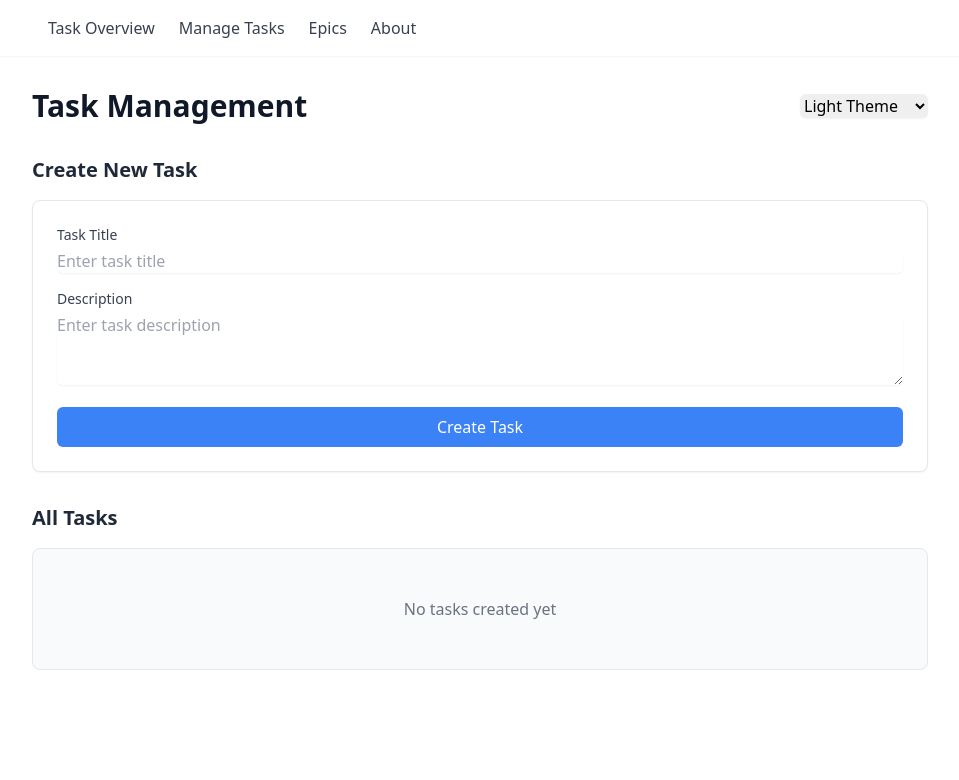
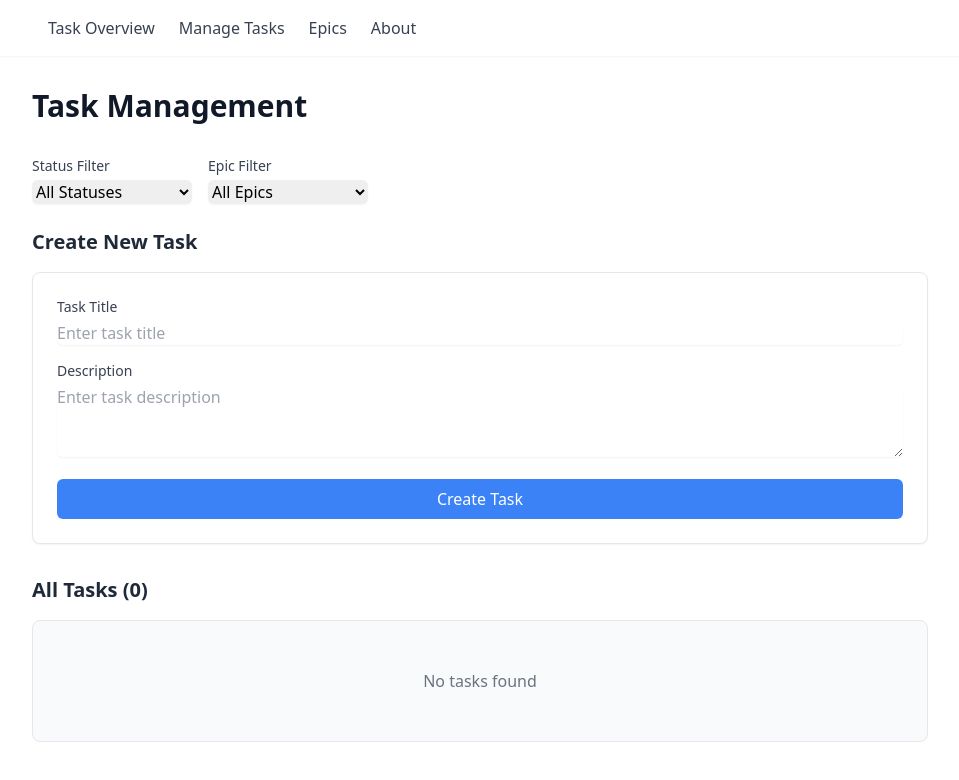
Before and after one commit to fractal-bootcamp/isaac.global-todos, a React (Vite) app in the folder frontend/: page /manage in a window 1280 px wide. Shown: the top 780 px of the page, without its empty margins (160-1119 px from the left). Built offline with nearby package versions, Linux system fonts and the light colour scheme.

Commit message:
refactor: remove theme code, add to task management

```diff
--- a/frontend/src/components/TaskEditSubview.tsx
+++ b/frontend/src/components/TaskEditSubview.tsx
@@ -8,7 +8,7 @@ interface TaskEditSubviewProps {
 }
 
 export const TaskEditSubview = ({ taskId, onClose }: TaskEditSubviewProps) => {
-    const { tasks, themes, updateTask } = useTaskStore();
+    const { tasks, updateTask } = useTaskStore();
     const task = tasks.find(t => t.id === taskId);
 
     if (!task) return null;
@@ -19,21 +19,20 @@ export const TaskEditSubview = ({ taskId, onClose }: TaskEditSubviewProps) => {
         updateTask(taskId, {
             title: formData.get('title') as string,
             description: formData.get('description') as string,
-            themeId: formData.get('themeId') as string,
         });
         onClose();
     };
 
     return (
-        <div className="fixed inset-0 bg-gray-600 bg-opacity-50 dark:bg-opacity-70 overflow-y-auto h-full w-full z-50">
-            <div className="relative top-20 mx-auto p-5 border w-full max-w-md shadow-lg rounded-md bg-white dark:bg-slate-800">
+        <div className="fixed inset-0 bg-black bg-opacity-50 overflow-y-auto h-full w-full z-50">
+            <div className="relative top-20 mx-auto p-5 border w-full max-w-md shadow-lg rounded-md bg-white">
                 <div className="flex justify-between items-center mb-4">
-                    <h3 className="text-lg font-medium text-gray-900 dark:text-gray-100">
+                    <h3 className="text-lg font-medium">
                         Edit Task
                     </h3>
                     <button
                         onClick={onClose}
-                        className="text-gray-400 hover:text-gray-500 dark:hover:text-gray-300"
+                        className="text-gray-400 hover:text-gray-500"
                     >
                         <span className="sr-only">Close</span>
                         <svg className="h-6 w-6" fill="none" viewBox="0 0 24 24" stroke="currentColor">
@@ -44,7 +43,7 @@ export const TaskEditSubview = ({ taskId, onClose }: TaskEditSubviewProps) => {
 
                 <form onSubmit={handleSubmit} className="space-y-4">
                     <div>
-                        <label htmlFor="title" className="block text-sm font-medium text-gray-700 dark:text-gray-300">
+                        <label htmlFor="title" className="block text-sm font-medium text-gray-700">
                             Title
                         </label>
                         <input
@@ -52,13 +51,13 @@ export const TaskEditSubview = ({ taskId, onClose }: TaskEditSubviewProps) => {
                             id="title"
                             name="title"
                             defaultValue={task.title}
-                            className="mt-1 block w-full rounded-md border-gray-300 dark:border-slate-600 dark:bg-slate-700 dark:text-gray-100 shadow-sm focus:border-blue-500 focus:ring-blue-500"
+                            className="mt-1 block w-full rounded-md border-gray-300 shadow-sm focus:border-blue-500 focus:ring-blue-500"
                             required
                         />
                     </div>
 
                     <div>
-                        <label htmlFor="description" className="block text-sm font-medium text-gray-700 dark:text-gray-300">
+                        <label htmlFor="description" className="block text-sm font-medium text-gray-700">
                             Description
                         </label>
                         <textarea
@@ -66,34 +65,16 @@ export const TaskEditSubview = ({ taskId, onClose }: TaskEditSubviewProps) => {
                             name="description"
                             defaultValue={task.description}
                             rows={3}
-                            className="mt-1 block w-full rounded-md border-gray-300 dark:border-slate-600 dark:bg-slate-700 dark:text-gray-100 shadow-sm focus:border-blue-500 focus:ring-blue-500"
+                            className="mt-1 block w-full rounded-md border-gray-300 shadow-sm focus:border-blue-500 focus:ring-blue-500"
                             required
                         />
-                    </div>
-
-                    <div>
-                        <label htmlFor="themeId" className="block text-sm font-medium text-gray-700 dark:text-gray-300">
-                            Theme
-                        </label>
-                        <select
-                            id="themeId"
-                            name="themeId"
-                            defaultValue={task.themeId}
-                            className="mt-1 block w-full rounded-md border-gray-300 dark:border-slate-600 dark:bg-slate-700 dark:text-gray-100 shadow-sm focus:border-blue-500 focus:ring-blue-500"
-                        >
-                            {themes.map(theme => (
-                                <option key={theme.id} value={theme.id}>
-                                    {theme.name}
-                                </option>
-                            ))}
-                        </select>
                     </div>
 
                     <div className="flex justify-end space-x-3 mt-6">
                         <button
                             type="button"
                             onClick={onClose}
-                            className="px-4 py-2 text-sm font-medium text-gray-700 bg-white dark:bg-slate-700 dark:text-gray-300 border border-gray-300 dark:border-slate-600 rounded-md hover:bg-gray-50 dark:hover:bg-slate-600 focus:outline-none focus:ring-2 focus:ring-offset-2 focus:ring-blue-500"
+                            className="px-4 py-2 text-sm font-medium text-gray-700 bg-white border border-gray-300 rounded-md hover:bg-gray-50 focus:outline-none focus:ring-2 focus:ring-offset-2 focus:ring-blue-500"
                         >
                             Cancel
                         </button>
--- a/frontend/src/components/ThemeSelector.tsx
+++ /dev/null
@@ -1,20 +0,0 @@
-// src/components/ThemeSelector.tsx
-import { useTaskStore } from '../store/taskStore';
-
-export const ThemeSelector = () => {
-    const { themes, activeTheme, setActiveTheme } = useTaskStore();
-
-    return (
-        <select
-            value={activeTheme}
-            onChange={(e) => setActiveTheme(e.target.value)}
-            className="block w-32 rounded-md border-gray-300 dark:border-slate-600 dark:bg-slate-700 dark:text-gray-100 shadow-sm focus:border-blue-500 focus:ring-blue-500"
-        >
-            {themes.map(theme => (
-                <option key={theme.id} value={theme.id}>
-                    {theme.name}
-                </option>
-            ))}
-        </select>
-    );
-};
--- a/frontend/src/pages/TaskManagement.tsx
+++ b/frontend/src/pages/TaskManagement.tsx
@@ -1,63 +1,165 @@
 // src/pages/TaskManagement.tsx
+import { useState } from 'react';
 import { CreateTaskForm } from '../components/CreateTaskForm';
-import { ThemeSelector } from '../components/ThemeSelector';
 import { useTaskStore } from '../store/taskStore';
+import { TaskStatus, TASK_STATUSES } from '../types/task';
 
 function TaskManagement() {
-    const { tasks, moveTask, deleteTask } = useTaskStore();
+    const {
+        tasks,
+        epics,
+        moveTask,
+        deleteTask,
+        assignTaskToEpic,
+        removeTaskFromEpic,
+        getEpicById
+    } = useTaskStore();
+
+    // Filter states
+    const [statusFilter, setStatusFilter] = useState<TaskStatus | 'all'>('all');
+    const [epicFilter, setEpicFilter] = useState<string>('all');
+
+    // Apply filters
+    const filteredTasks = tasks.filter(task => {
+        const matchesStatus = statusFilter === 'all' || task.status === statusFilter;
+        const matchesEpic = epicFilter === 'all' ||
+            (epicFilter === 'none' && !task.epicId) ||
+            task.epicId === epicFilter;
+        return matchesStatus && matchesEpic;
+    });
 
     return (
         <div className="max-w-4xl mx-auto">
-            <div className="flex justify-between items-center mb-8">
-                <h2 className="text-3xl font-bold text-gray-900 dark:text-gray-100">Task Management</h2>
-                <ThemeSelector />
+            <h2 className="text-3xl font-bold text-gray-900 mb-8">Task Management</h2>
+
+            {/* Filters */}
+            <div className="mb-6 flex space-x-4 items-center">
+                <div>
+                    <label className="block text-sm font-medium text-gray-700 mb-1">
+                        Status Filter
+                    </label>
+                    <select
+                        value={statusFilter}
+                        onChange={(e) => setStatusFilter(e.target.value as TaskStatus | 'all')}
+                        className="block w-40 rounded-md border-gray-300 shadow-sm focus:border-blue-500 focus:ring-blue-500"
+                    >
+                        <option value="all">All Statuses</option>
+                        {TASK_STATUSES.map(({ value, label }) => (
+                            <option key={value} value={value}>
+                                {label}
+                            </option>
+                        ))}
+                    </select>
+                </div>
+
+                <div>
+                    <label className="block text-sm font-medium text-gray-700 mb-1">
+                        Epic Filter
+                    </label>
+                    <select
+                        value={epicFilter}
+                        onChange={(e) => setEpicFilter(e.target.value)}
+                        className="block w-40 rounded-md border-gray-300 shadow-sm focus:border-blue-500 focus:ring-blue-500"
+                    >
+                        <option value="all">All Epics</option>
+                        <option value="none">No Epic</option>
+                        {epics.map(epic => (
+                            <option key={epic.id} value={epic.id}>
+                                {epic.title}
+                            </option>
+                        ))}
+                    </select>
+                </div>
             </div>
 
             {/* Create Task Section */}
             <div className="mb-8">
-                <h3 className="text-xl font-semibold mb-4 text-gray-800 dark:text-gray-200">Create New Task</h3>
+                <h3 className="text-xl font-semibold mb-4 text-gray-800">Create New Task</h3>
                 <CreateTaskForm />
             </div>
 
-            {/* All Tasks List */}
-            <div className="mt-8">
-                <h3 className="text-xl font-semibold mb-4 text-gray-800 dark:text-gray-200">All Tasks</h3>
+            {/* Tasks List */}
+            <div>
+                <h3 className="text-xl font-semibold mb-4 text-gray-800">
+                    All Tasks ({filteredTasks.length})
+                </h3>
                 <div className="space-y-3">
-                    {tasks.map(task => (
+                    {filteredTasks.map(task => {
+                        const taskEpic = task.epicId ? getEpicById(task.epicId) : null;
+
+                        return (
                             <div
                                 key={task.id}
-                            className="p-4 bg-white dark:bg-slate-800 rounded-lg shadow-sm border border-gray-200 dark:border-slate-700 transition-all hover:shadow-md"
+                                className="p-4 bg-white rounded-lg shadow-sm border border-gray-200 transition-all hover:shadow-md"
                             >
                                 <div className="flex justify-between items-start mb-2">
-                                <h3 className="font-medium text-gray-900 dark:text-gray-100">{task.title}</h3>
-                                <span className="px-2 py-1 text-xs rounded-full bg-gray-100 text-gray-800 dark:bg-slate-700 dark:text-gray-300">
+                                    <div>
+                                        <h4 className="font-medium text-gray-900">{task.title}</h4>
+                                        <p className="text-sm text-gray-600 mt-1">{task.description}</p>
+                                    </div>
+                                    <div className="flex items-center space-x-2">
+                                        {taskEpic && (
+                                            <span className="px-2 py-1 text-xs rounded-full bg-purple-100 text-purple-800">
+                                                {taskEpic.title}
+                                            </span>
+                                        )}
+                                        <span className="px-2 py-1 text-xs rounded-full bg-gray-100 text-gray-800">
                                             {task.status}
                                         </span>
                                     </div>
-                            <div className="flex justify-between items-center mt-2">
+                                </div>
+
+                                <div className="flex justify-between items-center mt-3">
+                                    <div className="flex items-center space-x-3">
+                                        {/* Status Selection */}
                                         <select
                                             value={task.status}
-                                    onChange={(e) => moveTask(task.id, e.target.value as any)}
-                                    className="text-sm rounded-md border-gray-300 dark:border-slate-600 dark:bg-slate-700 dark:text-gray-100 focus:ring-blue-500 focus:border-blue-500"
+                                            onChange={(e) => moveTask(task.id, e.target.value as TaskStatus)}
+                                            className="text-sm rounded-md border-gray-300 focus:ring-blue-500 focus:border-blue-500"
                                         >
-                                    <option value="pending">Pending</option>
-                                    <option value="in-progress">In Progress</option>
-                                    <option value="completed">Completed</option>
-                                    <option value="archived">Archived</option>
+                                            {TASK_STATUSES.map(({ value, label }) => (
+                                                <option key={value} value={value}>
+                                                    {label}
+                                                </option>
+                                            ))}
                                         </select>
+
+                                        {/* Epic Assignment */}
+                                        <select
+                                            value={task.epicId || ''}
+                                            onChange={(e) => {
+                                                const epicId = e.target.value;
+                                                if (epicId) {
+                                                    assignTaskToEpic(task.id, epicId);
+                                                } else {
+                                                    removeTaskFromEpic(task.id);
+                                                }
+                                            }}
+                                            className="text-sm rounded-md border-gray-300 focus:ring-blue-500 focus:border-blue-500"
+                                        >
+                                            <option value="">No Epic</option>
+                                            {epics.map(epic => (
+                                                <option key={epic.id} value={epic.id}>
+                                                    {epic.title}
+                                                </option>
+                                            ))}
+                                        </select>
+                                    </div>
+
                                     <button
                                         onClick={() => deleteTask(task.id)}
-                                    className="text-sm px-3 py-1 text-red-600 hover:text-red-800 dark:text-red-400 dark:hover:text-red-300 transition-colors"
+                                        className="text-sm px-3 py-1 text-red-600 hover:text-red-800 transition-colors"
                                     >
                                         Delete
                                     </button>
                                 </div>
                             </div>
-                    ))}
+                        );
+                    })}
 
-                    {tasks.length === 0 && (
-                        <div className="text-center py-12 bg-gray-50 dark:bg-slate-800 rounded-lg border border-gray-200 dark:border-slate-700">
-                            <p className="text-gray-500 dark:text-gray-400">No tasks created yet</p>
+                    {filteredTasks.length === 0 && (
+                        <div className="text-center py-12 bg-gray-50 rounded-lg border border-gray-200">
+                            <p className="text-gray-500">No tasks found</p>
                         </div>
                     )}
                 </div>
--- a/frontend/src/pages/TaskView.tsx
+++ b/frontend/src/pages/TaskView.tsx
@@ -1,14 +1,14 @@
 // src/pages/TaskView.tsx
-import { PageLayout } from '../components/layout/PageLayout';
 import { TaskStatusView } from '../components/TaskStatusView';
 
 function TaskView() {
   return (
-    <PageLayout title="Task Overview">
+    <div className="max-w-4xl mx-auto">
+      <h1 className="text-2xl font-bold text-gray-900 mb-6">Task Overview</h1>
       <div className="mt-8">
         <TaskStatusView />
       </div>
-    </PageLayout>
+    </div>
   );
 }
 
--- a/frontend/src/store/taskStore.ts
+++ b/frontend/src/store/taskStore.ts
@@ -4,19 +4,6 @@ import { persist } from "zustand/middleware";
 // Type Definitions
 type TaskStatus = "pending" | "in-progress" | "completed" | "archived";
 type EpicStatus = "active" | "completed";
-
-interface Theme {
-  id: string;
-  name: string;
-  isDark: boolean;
-  colors: {
-    background: string;
-    text: string;
-    primary: string;
-    secondary: string;
-    accent: string;
-  };
-}
 
 interface Epic {
   id: string;
@@ -32,7 +19,6 @@ interface Task {
   title: string;
   description: string;
   status: TaskStatus;
-  themeId: string;
   epicId?: string; // Optional reference to an epic
   createdAt: number;
   updatedAt: number;
@@ -42,8 +28,6 @@ interface Task {
 interface TaskState {
   tasks: Task[];
   epics: Epic[];
-  themes: Theme[];
-  activeTheme: string;
 
   // Task Operations
   createTask: (title: string, description: string) => void;
@@ -67,46 +51,11 @@ interface TaskState {
   assignTaskToEpic: (taskId: string, epicId: string) => void;
   removeTaskFromEpic: (taskId: string) => void;
 
-  // Theme Operations
-  createTheme: (theme: Omit<Theme, "id">) => void;
-  updateTheme: (id: string, updates: Partial<Omit<Theme, "id">>) => void;
-  deleteTheme: (id: string) => void;
-  setActiveTheme: (id: string) => void;
-
   // Utility Operations
   getTasksByStatus: (status: TaskStatus) => Task[];
   getTasksByEpicId: (epicId: string) => Task[];
   getEpicById: (id: string) => Epic | undefined;
-  getThemeById: (id: string) => Theme | undefined;
 }
-
-// Default Themes (unchanged)
-const defaultThemes: Theme[] = [
-  {
-    id: "light",
-    name: "Light Theme",
-    isDark: false,
-    colors: {
-      background: "#ffffff",
-      text: "#334155",
-      primary: "#3b82f6",
-      secondary: "#64748b",
-      accent: "#22c55e",
-    },
-  },
-  {
-    id: "dark",
-    name: "Dark Theme",
-    isDark: true,
-    colors: {
-      background: "#1e293b",
-      text: "#e2e8f0",
-      primary: "#60a5fa",
-      secondary: "#94a3b8",
-      accent: "#4ade80",
-    },
-  },
-];
 
 // Store Implementation
 export const useTaskStore = create<TaskState>()(
@@ -114,8 +63,6 @@ export const useTaskStore = create<TaskState>()(
     (set, get) => ({
       tasks: [],
       epics: [],
-      themes: defaultThemes,
-      activeTheme: "light",
 
       // Task Operations
       createTask: (title, description) =>
@@ -127,7 +74,6 @@ export const useTaskStore = create<TaskState>()(
               title,
               description,
               status: "pending" as TaskStatus,
-              themeId: state.activeTheme,
               createdAt: Date.now(),
               updatedAt: Date.now(),
             },
@@ -217,27 +163,6 @@ export const useTaskStore = create<TaskState>()(
           ),
         })),
 
-      // Theme Operations (unchanged)
-      createTheme: (theme) =>
-        set((state) => ({
-          themes: [...state.themes, { ...theme, id: crypto.randomUUID() }],
-        })),
-
-      updateTheme: (id, updates) =>
-        set((state) => ({
-          themes: state.themes.map((theme) =>
-            theme.id === id ? { ...theme, ...updates } : theme
-          ),
-        })),
-
-      deleteTheme: (id) =>
-        set((state) => ({
-          themes: state.themes.filter((theme) => theme.id !== id),
-          activeTheme: state.activeTheme === id ? "light" : state.activeTheme,
-        })),
-
-      setActiveTheme: (id) => set({ activeTheme: id }),
-
       // Utility Operations
       getTasksByStatus: (status) =>
         get().tasks.filter((task) => task.status === status),
@@ -246,8 +171,6 @@ export const useTaskStore = create<TaskState>()(
         get().tasks.filter((task) => task.epicId === epicId),
 
       getEpicById: (id) => get().epics.find((epic) => epic.id === id),
-
-      getThemeById: (id) => get().themes.find((theme) => theme.id === id),
     }),
     {
       name: "task-storage",
```
Also changed, not shown: frontend/src/components/layout/PageLayout.tsx (deleted, +0 -27 lines), 1 other file (tests, documents, lock files or other folders). Lines whose indentation alone changed are shown as unchanged.
